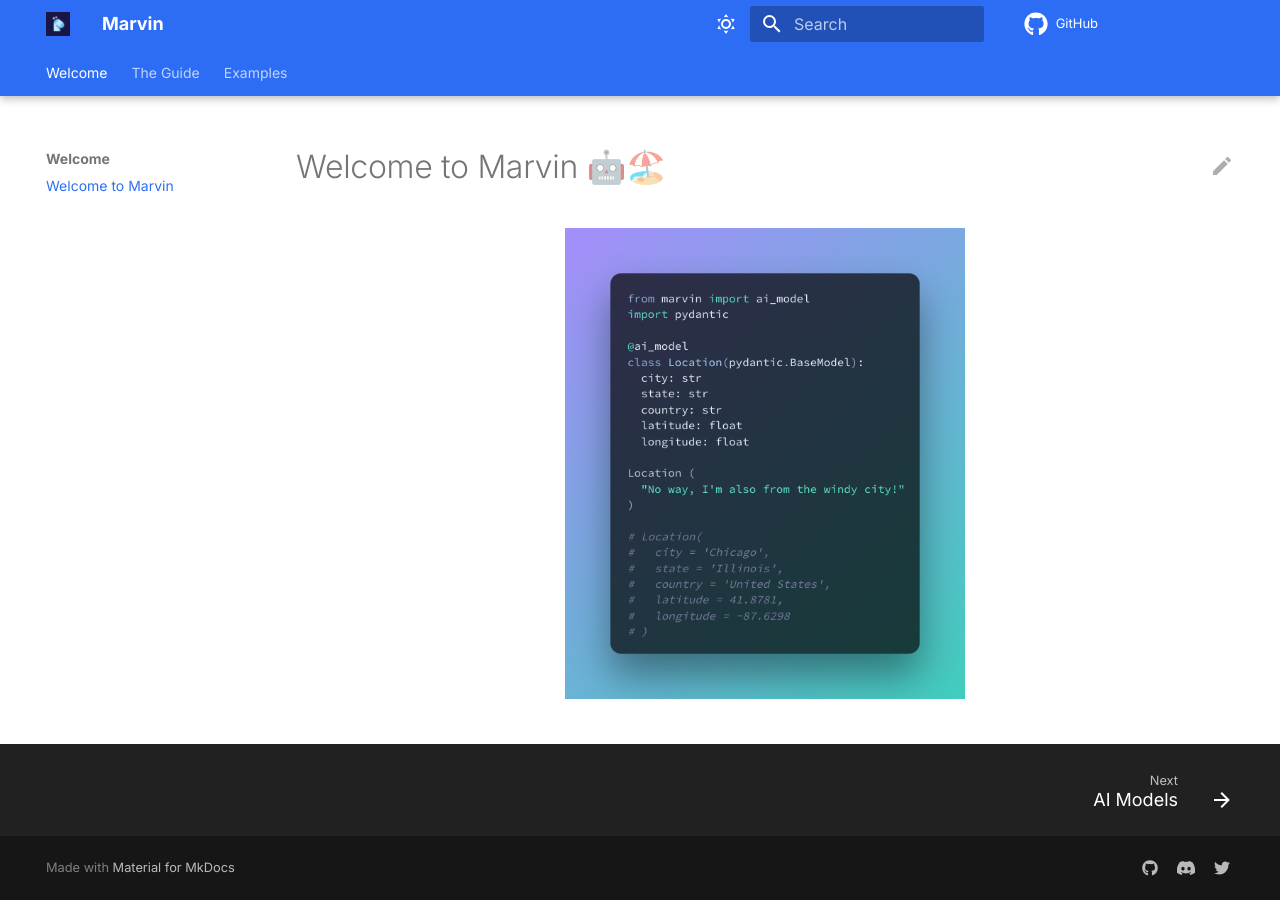
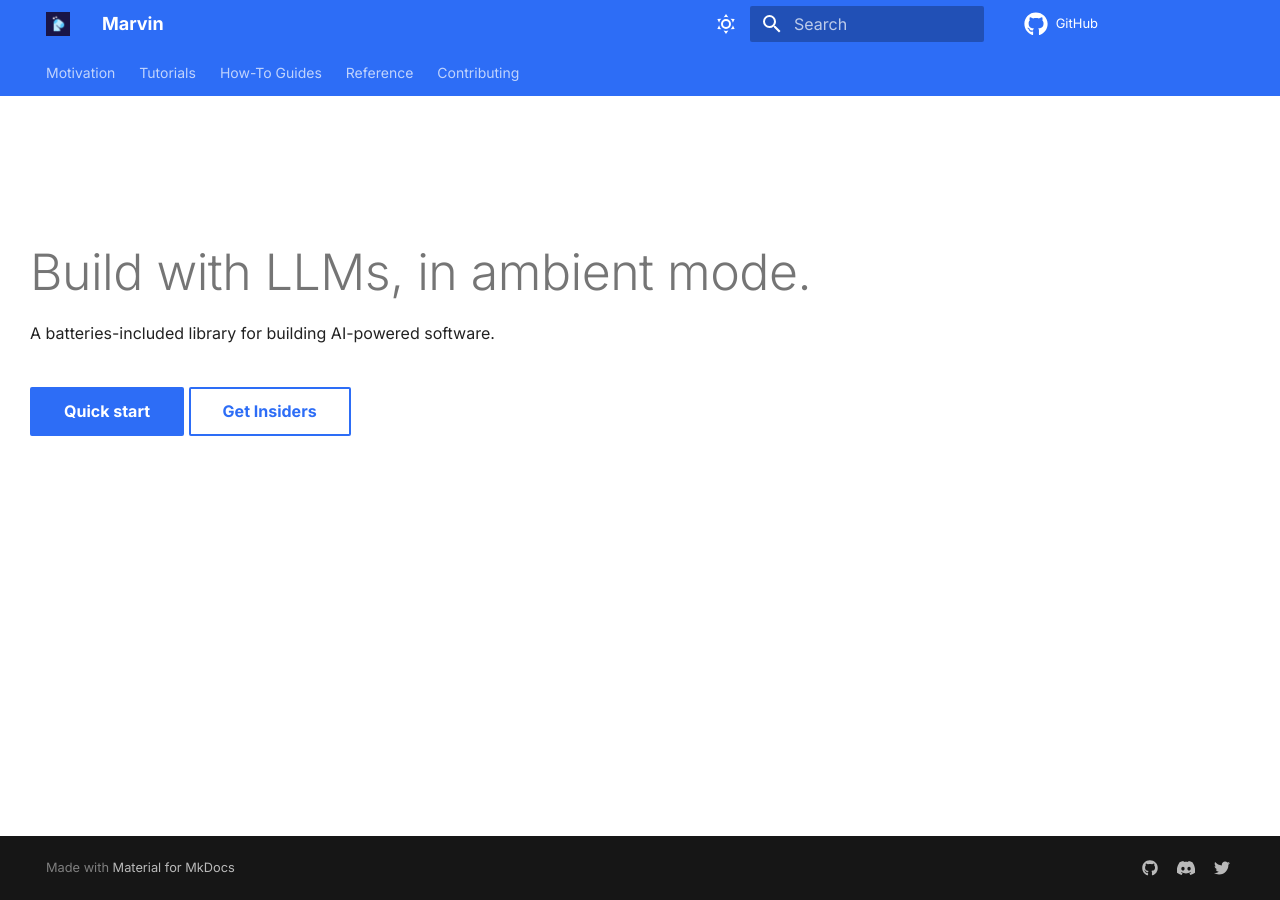
Before and after one commit to PrefectHQ/marvin, an MkDocs documentation site: the page built from docs/index.md, in a window 1280 px wide. Built offline with MkDocs 1.6.1 and Material for MkDocs 9.7.7, drawn with Linux system fonts in a browser that asks for light colours; comment, search, counter and statistics services are not loaded.

Commit message:
docs init

```diff
--- a/docs/index.md
+++ b/docs/index.md
@@ -1,7 +1,4 @@
 ---
-title: Welcome to Marvin
+template: home.html
+title: Material for MkDocs
 ---
-
-# Welcome to Marvin 🤖🏖️
-
-![](img/heroes/ai_model_windy_city_hero.png){ width="400" }
--- /dev/null
+++ b/docs/overrides/home.html
@@ -0,0 +1,87 @@
+{# This file was automatically generated - do not edit #}
+
+{% extends "main.html" %}
+
+{% block tabs %}
+  {{ super() }}
+  <style>
+    .md-header {
+      position: initial;
+    }
+
+    .md-main__inner {
+      margin: 0;
+    }
+
+    .md-content {
+      display: none;
+    }
+
+    @media screen and (min-width: 60em) {
+      .md-sidebar--secondary {
+        display: none;
+      }
+    }
+
+    @media screen and (min-width: 76.25em) {
+      .md-sidebar--primary {
+        display: none;
+      }
+    }
+
+    .hero {
+      padding-top: 144px;
+    }
+
+    .hero h1 {
+      font-size: 2.5rem;
+      margin-bottom: 0rem;
+    }
+
+    .hero p {
+      margin-bottom: 2rem;
+    }
+
+    .type-heading-md {
+      font-size: 1.875rem;
+      margin-bottom: 1.5rem;
+    }
+
+    .lg\:type-heading-lg {
+      font-size: 2.5rem;
+    }
+
+    .mb-6 {
+      margin-bottom: 1.5rem;
+    }
+
+    .svelte-4civr7 {
+      /* Add your custom styles here */
+    }
+  </style>
+  <section class="mdx-container">
+    <div class="md-grid md-typeset">
+      <div class="mdx-hero hero">
+        <div class="mdx-hero__content">
+          <h1 class="hero-heading">Build with LLMs, in ambient mode.</h1>
+          <p>{{ config.site_description }}</p>
+          <a href="{{ page.next_page.url | url }}" title="{{ page.next_page.title | e }}" class="md-button md-button--primary">
+            Quick start
+          </a>
+          <a href="{{ 'insiders/' | url }}" title="Material for MkDocs Insiders" class="md-button">
+            Get Insiders
+          </a>
+        </div>
+        <div class="mdx-hero__framework">
+          <!-- Framework piece goes here -->
+        </div>
+      </div>
+    </div>
+  </section>
+{% endblock %}
+
+{% block content %}
+{% endblock %}
+
+{% block sidebar %}
+{% endblock %}
--- /dev/null
+++ b/docs/overrides/partials/footer.html
@@ -0,0 +1,21 @@
+{#-
+    This file was automatically generated - do not edit
+  -#}
+  <footer class="md-footer">
+    {% if "navigation.footer" in features %}
+      {% if page.previous_page or page.next_page %}
+        {% if page.meta and page.meta.hide %}
+          {% set hidden = "hidden" if "footer" in page.meta.hide %}
+        {% endif %}
+
+      {% endif %}
+    {% endif %}
+    <div class="md-footer-meta md-typeset">
+      <div class="md-footer-meta__inner md-grid">
+        {% include "partials/copyright.html" %}
+        {% if config.extra.social %}
+          {% include "partials/social.html" %}
+        {% endif %}
+      </div>
+    </div>
+  </footer>
--- a/mkdocs.yml
+++ b/mkdocs.yml
@@ -2,18 +2,20 @@
 site_url: https://askmarvin.ai
 site_description: A batteries-included library for building AI-powered software.
 nav:
-  - Welcome:
-    - index.md
-  - The Guide:
-    - Components:
-      - AI Models: guide/ai_components/ai_models.md
-      - AI Functions: guide/ai_components/ai_functions.md
-  - Examples:
-    - AI Models: examples/ai_models.md
-    - AI Functions: examples/ai_functions.md
+  - Motivation:
+    - motivation/index.md
+  - Tutorials:
+    - tutorials/index.md
+  - How-To Guides:
+    - guides/index.md
+  - Reference:
+    - reference/index.md
+  - Contributing:
+    - contributing/index.md
 
 theme:
   name: material
+  custom_dir: docs/overrides
   font:
     text: Inter
     code: JetBrains Mono
```
Also changed, not shown: docs/static/css/base.css (added, +78 -0 lines), docs/blog/index.md (added), docs/contributing/index.md (added), docs/explanation/index.md (added), docs/guides/index.md (added), docs/reference/index.md (added), docs/tutorials/index.md (added).
